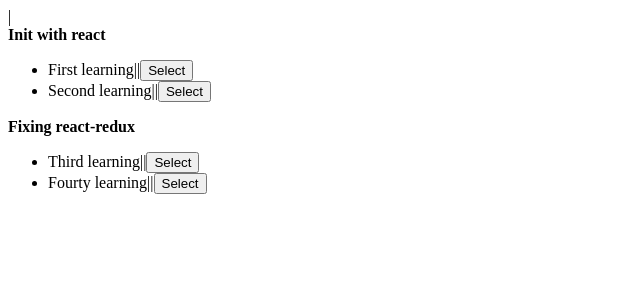
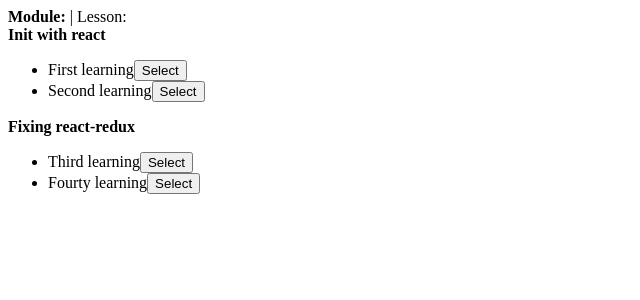
Before and after one commit to gabrielzom/redux, a React (Create React App) app: page / in a window 1280 px wide. Shown: the top 300 px of the page, without its empty margins (0-640 px from the left). Built offline with nearby package versions, Linux system fonts and the light colour scheme.

Commit message:
abstraction connect adn dispatch

```diff
--- a/src/App.js
+++ b/src/App.js
@@ -6,62 +6,12 @@
 
 class App extends Component {
 
-  constructor() {
-    super()
-    this.state = {
-      activeLesson: {
-        module: '',
-        lesson: ''
-      },
-      modules:
-      [
-          {
-              id: 1,
-              title: 'Init with react',
-              lessons: [
-                  { id: 1, title: 'First learning' },
-                  { id: 2, title: 'Second learning' }
-              ]
-          },
-          {
-              id: 2,
-              title: 'Fixing react-redux',
-              lessons: [
-                  { id: 3, title: 'Third learning' },
-                  { id: 4, title: 'Fourty learning' }
-              ]
-          }
-      ]
-    }
-  }
-
-  toggleModuleAndLesson (e) {
-    let idsOfModuleAndLesson = (e.target.id).split(',')
-    idsOfModuleAndLesson = idsOfModuleAndLesson.map(id => Number(id))
-
-    const [ module ] = this.state.modules.filter(module => module.id === idsOfModuleAndLesson[0])
-    const [ lesson ] = module.lessons.filter(lesson => lesson.id === idsOfModuleAndLesson[1])
-
-    const titleOfModule = module.title
-    const titleOfLesson = lesson.title
-
-    this.setState({
-      activeLesson: {
-        module: titleOfModule,
-        lesson: titleOfLesson
-      }
-    })
-  }
-
   render () {
     return (
       <div>
         <Provider store={store}>
-          <Video state={this.state} />
-          <Sidebar
-            handleToggle={(e) => {this.toggleModuleAndLesson(e)}}
-            state={this.state}
-          />
+          <Video />
+          <Sidebar />
         </Provider>
       </div>
     );
--- a/src/components/Sidebar/index.js
+++ b/src/components/Sidebar/index.js
@@ -1,7 +1,9 @@
 import React from "react";
+import { connect } from "react-redux";
+import * as courseActions from "../../store/actions/course";
+import { bindActionCreators } from "redux";
 
-const Index = ({ state, handleToggle }) => {
-    const { modules } = state;
+const Sidebar = ({ modules, toggleLesson }) => {
     return (
       <aside>
         {modules.map(module => (
@@ -9,8 +11,9 @@
             <strong>{module.title}</strong>
             <ul>
               {module.lessons.map(lesson => (
-                <li key={lesson.id}>{lesson.title}||
-                  <button id={`${module.id},${lesson.id}`} onClick={handleToggle}>Select</button>
+                <li key={lesson.id}>
+                  {lesson.title}
+                  <button onClick={() => toggleLesson(module, lesson)}>Select</button>
                 </li>
               ))}
             </ul>
@@ -20,4 +23,19 @@
     );
 }
 
-export default Index;
+function mapStateToProps(state) {
+  return {
+    modules: state.courseReducer.modules
+  };
+}
+
+function mapDispatchToProps(dispatch) {
+  return {
+    toggleLesson: (module, lesson) => dispatch(courseActions.toggleLesson(module, lesson))
+  }
+}
+
+export default connect(
+  mapStateToProps,
+  mapDispatchToProps
+)(Sidebar);
--- a/src/components/Video/index.js
+++ b/src/components/Video/index.js
@@ -1,12 +1,15 @@
 import React from "react";
+import { connect } from "react-redux";
 
-const Index = ({ state }) => {
-  const { activeLesson } = state;
+const Video = ({ activeLesson, activeModule }) => {
   return (
     <div>
-      <strong>{activeLesson.module}</strong> | <span>{activeLesson.lesson}</span>
+      <strong>Module: {activeModule.title}</strong> | <span>Lesson: {activeLesson.title}</span>
     </div>
   );
 };
 
-export default Index;
+export default connect(state => ({
+  activeModule: state.courseReducer.activeModule,
+  activeLesson: state.courseReducer.activeLesson
+}))(Video);
--- /dev/null
+++ b/src/store/actions/course.js
@@ -0,0 +1,9 @@
+export function toggleLesson(lesson, module) {
+    return {
+      type: 'TOGGLE_LESSON',
+      payload: {
+        module,
+        lesson
+      }
+    }
+  }
--- a/src/store/index.js
+++ b/src/store/index.js
@@ -1,26 +1,7 @@
 import { createStore } from "redux";
 
-function reducer() {
-  return [
-    {
-      id: 1,
-      title: "Init with react",
-      lessons: [
-        { id: 1, title: "First learning" },
-        { id: 2, title: "Second learning" },
-      ],
-    },
-    {
-      id: 2,
-      title: "Fixing react-redux",
-      lessons: [
-        { id: 3, title: "Third learning" },
-        { id: 4, title: "Fourty learning" },
-      ],
-    },
-  ];
-}
+import rootReducer from './reducers';
 
-const store = createStore(reducer);
+const store = createStore(rootReducer);
 
 export default store;
--- /dev/null
+++ b/src/store/reducers/course.js
@@ -0,0 +1,38 @@
+const initialState = {
+  activeModule: {},
+  activeLesson: {},
+  modules: [
+    {
+      id: 1,
+      title: "Init with react",
+      lessons: [
+        { id: 1, title: "First learning" },
+        { id: 2, title: "Second learning" },
+      ],
+    },
+    {
+      id: 2,
+      title: "Fixing react-redux",
+      lessons: [
+        { id: 3, title: "Third learning" },
+        { id: 4, title: "Fourty learning" },
+      ],
+    },
+  ],
+};
+
+export default function courseReducer(state = initialState, action) {
+  console.log(action);
+  switch (action.type) {
+    case "TOGGLE_LESSON":
+      var newState = {
+        ...state,
+        activeLesson: action.payload.lesson,
+        activeModule: action.payload.module,
+      };
+      break;
+    default:
+      newState = state;
+  }
+  return newState;
+}
--- /dev/null
+++ b/src/store/reducers/index.js
@@ -0,0 +1,6 @@
+import { combineReducers } from "redux";
+import courseReducer from "./course";
+
+export default combineReducers({
+    courseReducer
+});
```
